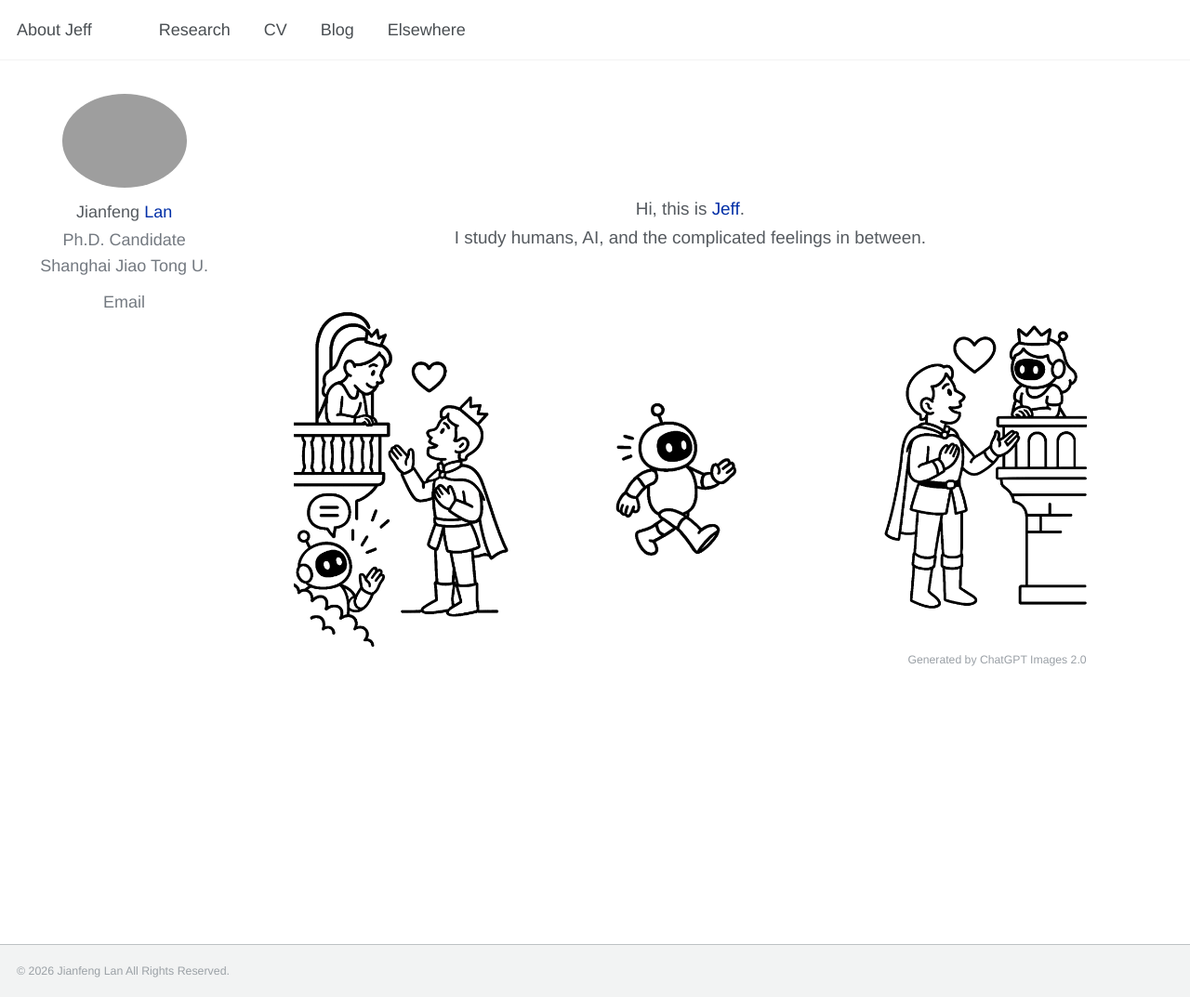
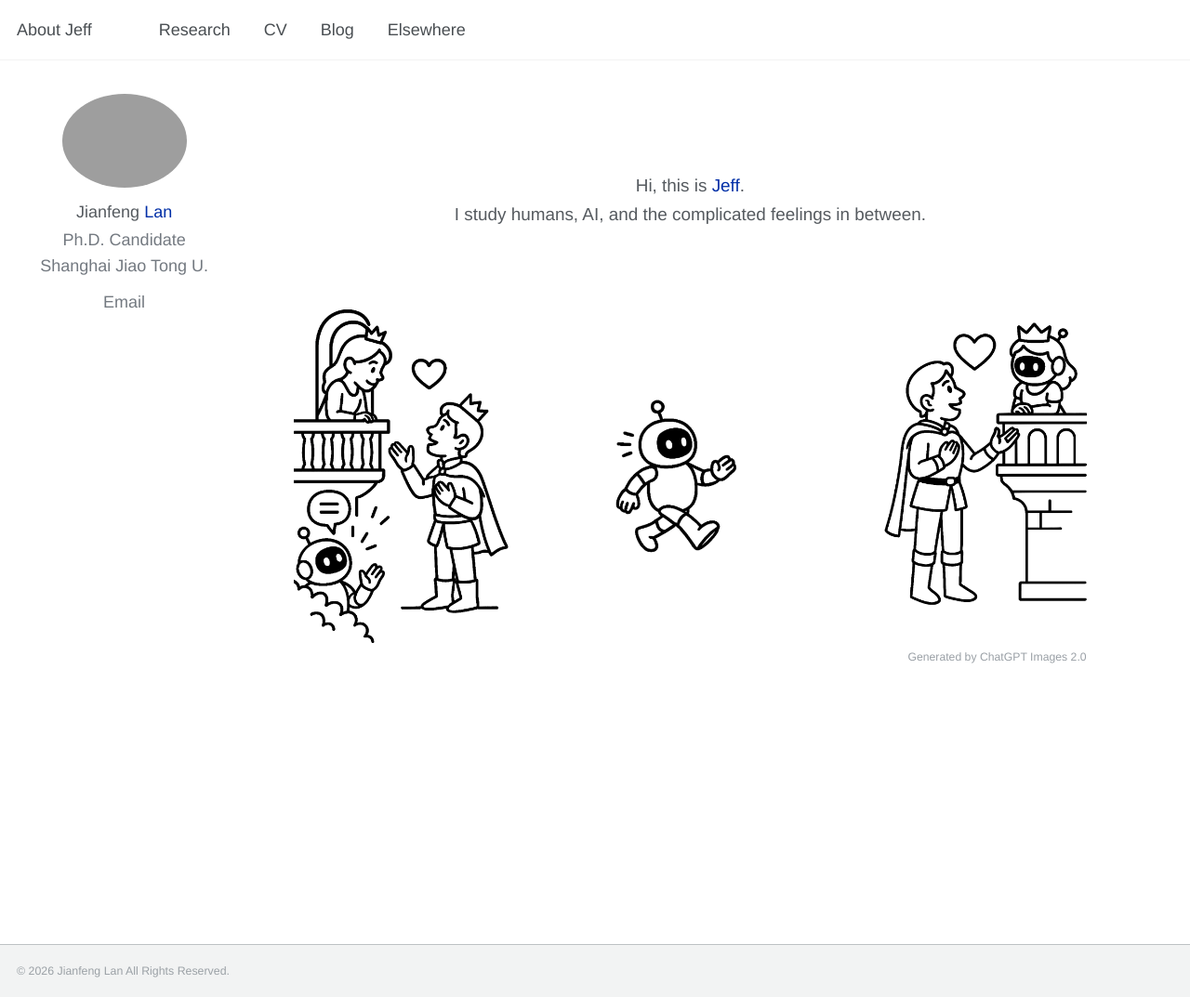
Before and after one commit to jianfenglan/jianfenglan.github.io, a Jekyll site: the page built from _pages/about.md, in a window 1280 px wide and 1073 px high. Shown: the whole window at 93% size. Built offline with Jekyll 4.4.1, drawn with Linux system fonts in a browser that asks for light colours.

Commit message:
Tighten homepage vertical spacing

```diff
--- a/assets/css/v3.4.css
+++ b/assets/css/v3.4.css
@@ -61,13 +61,13 @@ b,
   font-weight: 300 !important;
 }
 
-/* About: centered horizontally, with a compact two-line statement placed slightly lower. */
+/* About: centered horizontally with a compact overall vertical footprint. */
 .page__content .about-v3 {
   display: block !important;
   min-height: 0 !important;
   max-width: 900px !important;
   margin: 0 auto !important;
-  padding: 5.2rem 1rem 3rem !important;
+  padding: 3.8rem 1rem 0.75rem !important;
 }
 
 .page__content .about-v3__statement {
@@ -88,7 +88,7 @@ b,
   display: block;
   max-width: 100%;
   height: auto;
-  margin: 3rem auto 0 !important;
+  margin: 4.2rem auto 0 !important;
 }
 
 .page__content .image-credit {
@@ -226,7 +226,7 @@ b,
 @media (max-width: 768px) {
   .page__content .about-v3 {
     min-height: 0 !important;
-    padding: 3.6rem 0.5rem 2rem !important;
+    padding: 2.4rem 0.5rem 0.75rem !important;
   }
 
   .page__content .about-v3__line--second {
@@ -234,7 +234,7 @@ b,
   }
 
   .page__content .about-v3 > img {
-    margin-top: 2.4rem !important;
+    margin-top: 3.2rem !important;
   }
 
   .page__content .image-credit {
```
